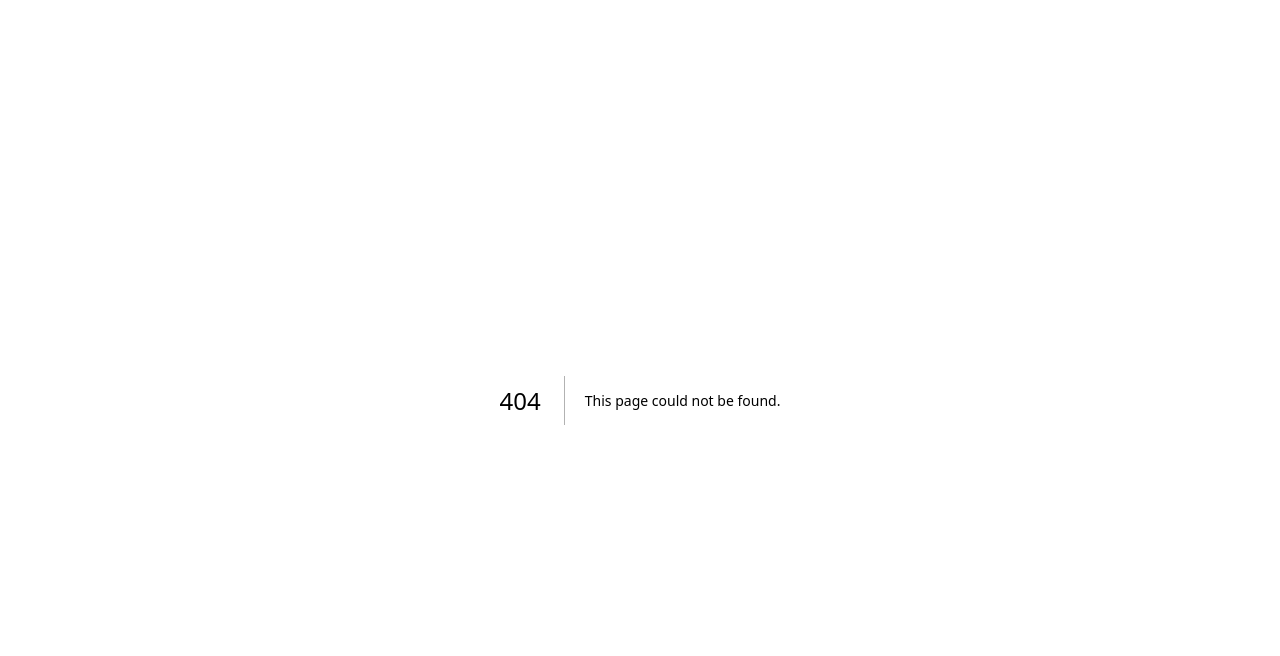
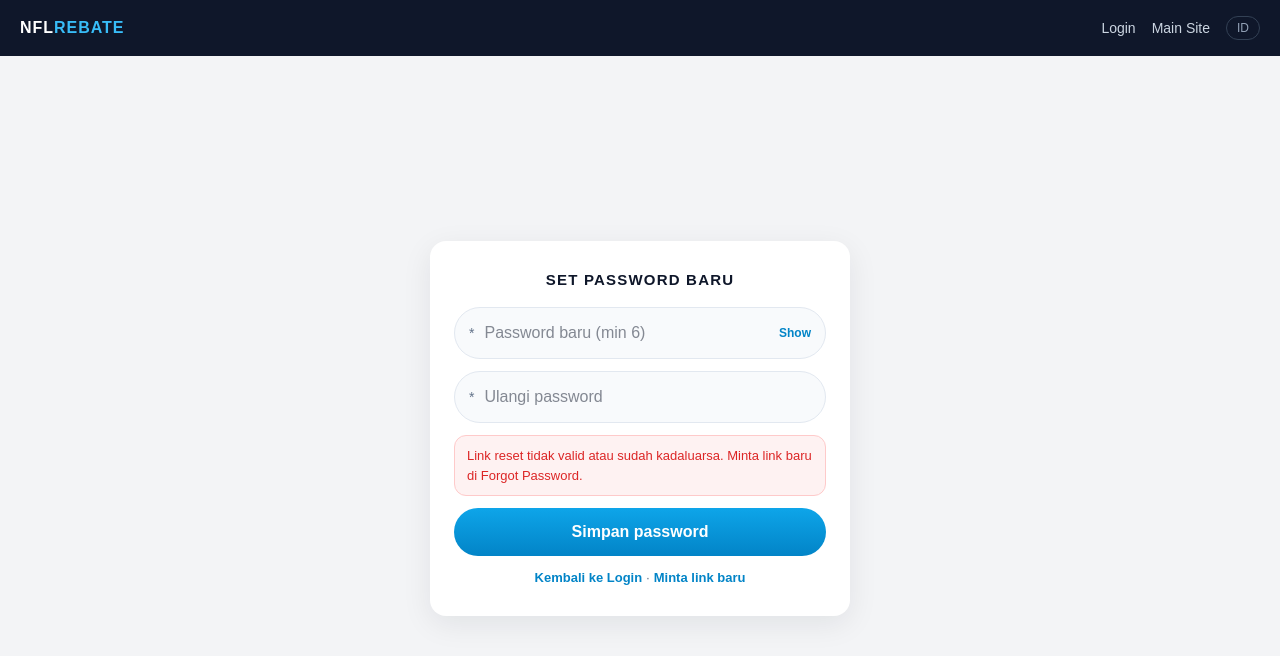
Before and after one commit to naufalirfan/nflrebate, a Next.js app: page /reset-password in a window 1280 px wide. Before the commit this address had no page. Shown: the top 656 px of the page. Built offline with nearby package versions, Linux system fonts and the light colour scheme; no server answers.

Commit message:
auth: add forgot/reset-password, hash redirect fix for supabase recovery (type=recovery -> /reset-password)

```diff
--- /dev/null
+++ b/src/app/(auth)/forgot-password/page.tsx
@@ -0,0 +1,30 @@
+"use client";
+import { useState } from "react";
+import { createClient } from "@/lib/supabase/client";
+import Link from "next/link";
+export default function Forgot(){
+  const [email,setEmail]=useState(""); const [loading,setLoading]=useState(false); const [err,setErr]=useState(""); const [msg,setMsg]=useState("");
+  const supabase=createClient();
+  async function onSubmit(e:React.FormEvent){
+    e.preventDefault(); setLoading(true); setErr(""); setMsg("");
+    const {error}=await supabase.auth.resetPasswordForEmail(email.trim(), { redirectTo: `${location.origin}/auth/callback?next=/reset-password` });
+    setLoading(false);
+    if(error) setErr(error.message); else setMsg("Link reset terkirim. Cek inbox & spam.");
+  }
+  return (
+    <div className="pbfx-wrap">
+      <header className="pbfx-header"><Link href="/" className="pbfx-logo">NFL<span>REBATE</span></Link><nav className="pbfx-nav"><Link href="/login">Login</Link><Link href="/">Main Site</Link><span className="pbfx-lang">ID</span></nav></header>
+      <main className="pbfx-main">
+        <form onSubmit={onSubmit} className="pbfx-card">
+          <h2>Reset Password</h2>
+          <p style={{fontSize:13, color:"#64748b", textAlign:"center"}}>Masukkan email, kami kirim link ganti password.</p>
+          <label className="pbfx-field"><span className="pbfx-ico">@</span><input value={email} onChange={e=>setEmail(e.target.value)} placeholder="E-Mail" type="email" required /></label>
+          {err && <p className="pbfx-err">{err}</p>}
+          {msg && <p className="pbfx-err" style={{color:"#059669",background:"#ecfdf5",borderColor:"#a7f3d0"}}>{msg}</p>}
+          <button disabled={loading} className="pbfx-btn">{loading?"Mengirim...":"Kirim link"}</button>
+          <p className="pbfx-signup"><Link href="/login">Kembali ke Login</Link></p>
+        </form>
+      </main>
+    </div>
+  )
+}
--- a/src/app/(auth)/login/page.tsx
+++ b/src/app/(auth)/login/page.tsx
@@ -44,7 +44,7 @@ function LoginInner(){
           </label>
           {err && <p className="pbfx-err">{err} {/confirm|verif/i.test(err) ? <button type="button" onClick={resend} className="underline font-medium">kirim ulang email</button> : null}</p>}
           <button disabled={loading} className="pbfx-btn">{loading?"Memproses...":"Login"}</button>
-          <Link href="/login" className="pbfx-lost">Lost password?</Link>
+          <Link href="/forgot-password" className="pbfx-lost">Lost password?</Link>
           <p className="pbfx-signup">Not registered yet? <Link href="/register">Signup here</Link></p>
         </form>
       </main>
--- a/src/app/layout.tsx
+++ b/src/app/layout.tsx
@@ -10,7 +10,7 @@ export const metadata: Metadata = {
   manifest: "/manifest.json",
 };
 export const viewport: Viewport = { themeColor: "#0ea5e9" };
-const themeScript = `try{var t=localStorage.getItem("theme");var m=window.matchMedia("(prefers-color-scheme:dark)").matches?"dark":"light";var r=t==="system"||!t?m:t;document.documentElement.classList.add(r)}catch(e){}`;
+const themeScript = `try{var t=localStorage.getItem("theme");var m=window.matchMedia("(prefers-color-scheme:dark)").matches?"dark":"light";var r=t==="system"||!t?m:t;document.documentElement.classList.add(r)}catch(e){};try{var h=window.location.hash;if(h&&h.indexOf("access_token")>-1){var r2=(h.indexOf("type=recovery")>-1)?"/reset-password":"/dashboard";if(window.location.pathname==="/"||window.location.pathname==="/login"||window.location.pathname==="/register"){window.location.replace(r2+h)}};}catch(e2){}`;
 export default function RootLayout({ children }: { children: React.ReactNode }) {
   return (
     <html lang="id" className={`${geistSans.variable} ${geistMono.variable} h-full antialiased`} suppressHydrationWarning>
--- /dev/null
+++ b/src/app/reset-password/page.tsx
@@ -0,0 +1,71 @@
+"use client";
+import { useState, useEffect } from "react";
+import { createClient } from "@/lib/supabase/client";
+import { useRouter } from "next/navigation";
+import Link from "next/link";
+export default function ResetPassword(){
+  const [password,setPassword]=useState(""); const [confirm,setConfirm]=useState("");
+  const [show,setShow]=useState(false); const [loading,setLoading]=useState(false);
+  const [err,setErr]=useState(""); const [msg,setMsg]=useState(""); const [ready,setReady]=useState(false);
+  const router=useRouter(); const supabase=createClient();
+  useEffect(()=>{
+    // handle hash fragment #access_token=... from Supabase verify redirect
+    const hash = window.location.hash;
+    if(hash && hash.includes("access_token")){
+      const params = new URLSearchParams(hash.slice(1));
+      const access_token = params.get("access_token");
+      const refresh_token = params.get("refresh_token");
+      if(access_token && refresh_token){
+        supabase.auth.setSession({ access_token, refresh_token }).then(({error})=>{
+          if(error) setErr(error.message);
+          setReady(true);
+        });
+        return;
+      }
+    }
+    // also handle ?code flow already exchanged by /auth/callback -> session exists
+    supabase.auth.getSession().then(({data})=>{
+      if(data.session) setReady(true);
+      else {
+        // check if we landed here without session (expired link)
+        setErr("Link reset tidak valid atau sudah kadaluarsa. Minta link baru di Forgot Password.");
+        setReady(true);
+      }
+    });
+  // eslint-disable-next-line react-hooks/exhaustive-deps
+  },[]);
+  async function onSubmit(e:React.FormEvent){
+    e.preventDefault();
+    if(password.length < 6) return setErr("Password minimal 6 karakter.");
+    if(password !== confirm) return setErr("Konfirmasi password tidak cocok.");
+    setLoading(true); setErr("");
+    const {error}=await supabase.auth.updateUser({ password });
+    setLoading(false);
+    if(error) setErr(error.message);
+    else { setMsg("Password diperbarui. Mengarahkan ke login..."); setTimeout(()=>router.push("/login"), 1200); }
+  }
+  return (
+    <div className="pbfx-wrap">
+      <header className="pbfx-header"><Link href="/" className="pbfx-logo">NFL<span>REBATE</span></Link><nav className="pbfx-nav"><Link href="/login">Login</Link><Link href="/">Main Site</Link><span className="pbfx-lang">ID</span></nav></header>
+      <main className="pbfx-main">
+        <form onSubmit={onSubmit} className="pbfx-card">
+          <h2>Set Password Baru</h2>
+          {!ready ? <p style={{fontSize:13,color:"#64748b",textAlign:"center"}}>Memuat sesi...</p> : null}
+          <label className="pbfx-field">
+            <span className="pbfx-ico">*</span>
+            <input value={password} onChange={e=>setPassword(e.target.value)} placeholder="Password baru (min 6)" type={show?"text":"password"} required />
+            <button type="button" onClick={()=>setShow(s=>!s)} className="pbfx-eye">{show?"Hide":"Show"}</button>
+          </label>
+          <label className="pbfx-field">
+            <span className="pbfx-ico">*</span>
+            <input value={confirm} onChange={e=>setConfirm(e.target.value)} placeholder="Ulangi password" type={show?"text":"password"} required />
+          </label>
+          {err && <p className="pbfx-err">{err}</p>}
+          {msg && <p className="pbfx-err" style={{color:"#059669",background:"#ecfdf5",borderColor:"#a7f3d0"}}>{msg}</p>}
+          <button disabled={loading || !ready} className="pbfx-btn">{loading?"Menyimpan...":"Simpan password"}</button>
+          <p className="pbfx-signup"><Link href="/login">Kembali ke Login</Link> · <Link href="/forgot-password">Minta link baru</Link></p>
+        </form>
+      </main>
+    </div>
+  );
+}
```
